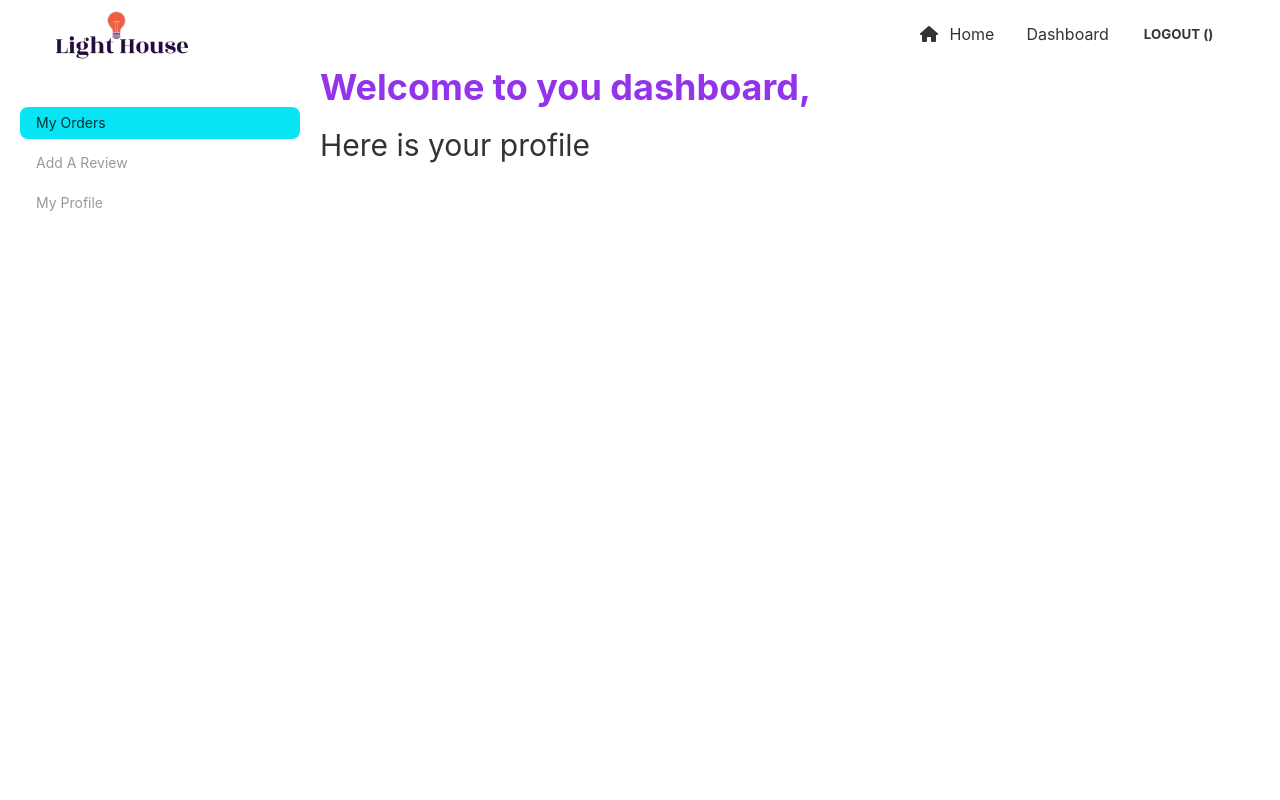
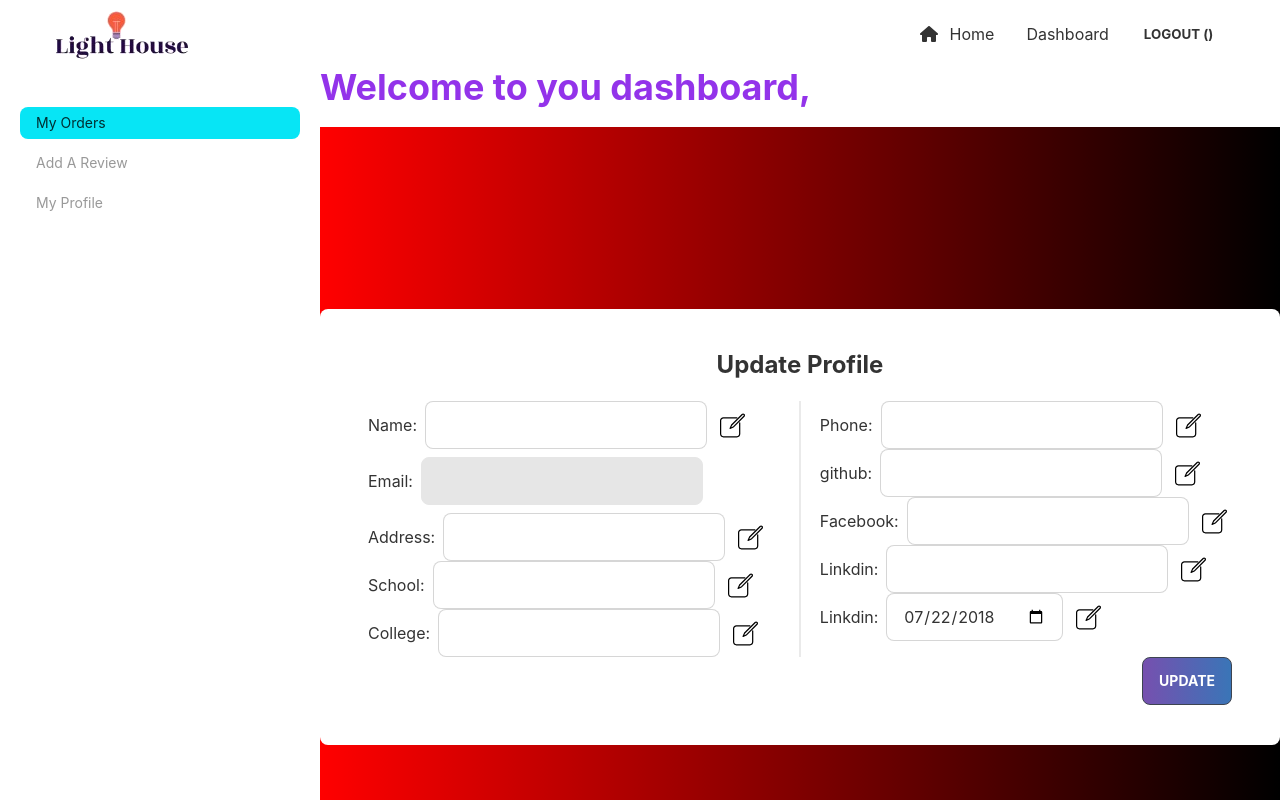
Before and after one commit to utsaho/light-house-client, a React (Create React App) app: page /dashboard/myProfile in a window 1280 px wide. Shown: the top 800 px of the page. Built offline with nearby package versions, Linux system fonts and the light colour scheme; no server answers.

Commit message:
update profile added

```diff
--- a/src/pages/Dashboard/MyProfile.js
+++ b/src/pages/Dashboard/MyProfile.js
@@ -1,9 +1,137 @@
-import React from 'react';
+import React, { useState } from 'react';
+import { useAuthState, useUpdateProfile } from 'react-firebase-hooks/auth';
+import { useForm } from 'react-hook-form';
+import auth from '../../firebase.init';
+import editButton from '../../images/svg/edit.svg';
+import Loading from '../Shared/Loading';
 
 const MyProfile = () => {
+    const { register, handleSubmit, reset, formState: { errors } } = useForm();
+    const [user, loading] = useAuthState(auth);
+    const [updateProfile, updating, error] = useUpdateProfile(auth);
+    const [nameChange, setNameChange] = useState(false);
+    const [facebookChange, setFacebookChange] = useState(false);
+    const [githubChange, setGithubChange] = useState(false);
+    const [linkdinChange, setLinkdinChange] = useState(false);
+    const [schoolChange, setSchoolChange] = useState(false);
+    const [phoneChange, setPhoneChange] = useState(false);
+    const [collegeChange, setCollegeChange] = useState(false);
+    const [locationChange, setLocationChange] = useState(false);
+    const [birthDateChange, setBirthDateChange] = useState(false);
+    const toDay = `${new Date().getFullYear()}-${new Date().getMonth()}-${new Date().getDay()}`;
+
+    // console.log(user);
+
+    if (loading || updating) {
+        return <Loading />
+    }
+
+    const handleUpdate = (data) => {
+
+        console.log(data);
+        console.log(toDay);
+        console.log(user);
+
+    }
+
     return (
-        <div>
-            <h2 className="text-3xl">Here is your profile</h2>
+        <div className='h-full w-full grid place-items-center' style={{ background: 'linear-gradient(to right, red, black)' }}>
+            <form className='rounded-lg bg-white px-12 py-10' onSubmit={handleSubmit(handleUpdate)}>
+                <h2 className="text-2xl text-center font-bold pb-5">Update Profile</h2>
+
+                <div className='w-full lg:flex md:flex-none sm:flex-none'>
+                    {/* //* First section */}
+                    <div className='w-full'>
+                        {/*//* Name */}
+                        <div className="form-control flex flex-row mx-auto items-center">
+                            <span className='mr-2'>Name: </span>
+                            <input type="text" defaultValue={user.displayName} className='input input-bordered' {...register('name', {
+                                required: {
+                                    value: true,
+                                    message: 'Name can\'t be empty',
+                                }
+                            })} disabled={nameChange} contentEditable={!nameChange} />
+                            <button className='btn btn-ghost hover:bg-white mr-3 ml-3 p-0' onClick={() => setNameChange(!nameChange)}><img src={editButton} width='25px' height='25px' alt="" /></button>
+                        </div>
+
+                        {/*//* Email */}
+                        <div className="form-control flex flex-row mx-auto items-center mt-2">
+                            <span className='mr-2'>Email: </span>
+                            <input type="email" defaultValue={user.email} className='input input-bordered' {...register('email')} disabled={true} />
+                            {/* <button className='btn btn-ghost hover:bg-white mr-3 ml-3 p-0' onClick={() => setNameChange(!nameChange)}><img src={editButton} width='25px' height='25px' alt="" /></button> */}
+                        </div>
+
+                        {/*//* Address */}
+                        <div className="form-control flex flex-row mx-auto items-center mt-2">
+                            <span className='mr-2'>Address: </span>
+                            <input type="text" className='input input-bordered' {...register('address')} disabled={locationChange} />
+                            <button className='btn btn-ghost hover:bg-white mr-3 ml-3 p-0' onClick={() => setLocationChange(!locationChange)}><img src={editButton} width='25px' height='25px' alt="" /></button>
+                        </div>
+
+                        {/* //* School */}
+                        <div className="form-control flex flex-row mx-auto items-center">
+                            <span className='mr-2'>School: </span>
+                            <input type="text" className='input input-bordered' {...register('school')} disabled={schoolChange} contentEditable={!schoolChange} />
+                            <button className='btn btn-ghost hover:bg-white mr-3 ml-3 p-0' onClick={() => setSchoolChange(!schoolChange)}><img src={editButton} width='25px' height='25px' alt="" /></button>
+                        </div>
+
+                        {/* //* College */}
+                        <div className="form-control flex flex-row mx-auto items-center">
+                            <span className='mr-2'>College: </span>
+                            <input type="text" className='input input-bordered' {...register('school')} disabled={collegeChange} contentEditable={!collegeChange} />
+                            <button className='btn btn-ghost hover:bg-white mr-3 ml-3 p-0' onClick={() => setCollegeChange(!collegeChange)}><img src={editButton} width='25px' height='25px' alt="" /></button>
+                        </div>
+
+                    </div>
+
+
+                    <div className='w-full divider lg:divider-horizontal md:divider-vertical divider-vertical'></div>
+
+                    {/* //* Second section */}
+                    <div className="w-full">
+                        {/* //* Phone */}
+                        <div className="form-control flex flex-row mx-auto items-center">
+                            <span className='mr-2'>Phone: </span>
+                            <input type="text" className='input input-bordered' {...register('phone')} disabled={phoneChange} contentEditable={!phoneChange} />
+                            <button className='btn btn-ghost hover:bg-white mr-3 ml-3 p-0' onClick={() => setPhoneChange(!phoneChange)}><img src={editButton} width='25px' height='25px' alt="" /></button>
+                        </div>
+
+                        {/* //* Github */}
+                        <div className="form-control flex flex-row mx-auto items-center">
+                            <span className='mr-2'>github: </span>
+                            <input type="text" className='input input-bordered' {...register('github')} disabled={githubChange} contentEditable={!githubChange} />
+                            <button className='btn btn-ghost hover:bg-white mr-3 ml-3 p-0' onClick={() => setGithubChange(!githubChange)}><img src={editButton} width='25px' height='25px' alt="" /></button>
+                        </div>
+
+                        {/* //* facebook */}
+                        <div className="form-control flex flex-row mx-auto items-center">
+                            <span className='mr-2'>Facebook: </span>
+                            <input type="text" className='input input-bordered' {...register('facebook')} disabled={facebookChange} contentEditable={!facebookChange} />
+                            <button className='btn btn-ghost hover:bg-white mr-3 ml-3 p-0' onClick={() => setFacebookChange(!facebookChange)}><img src={editButton} width='25px' height='25px' alt="" /></button>
+                        </div>
+                        {/* //* Linkdin */}
+                        <div className="form-control flex flex-row mx-auto items-center">
+                            <span className='mr-2'>Linkdin: </span>
+                            <input type="text" className='input input-bordered' {...register('linkdin')} disabled={linkdinChange} contentEditable={!linkdinChange} />
+                            <button className='btn btn-ghost hover:bg-white mr-3 ml-3 p-0' onClick={() => setLinkdinChange(!linkdinChange)}><img src={editButton} width='25px' height='25px' alt="" /></button>
+                        </div>
+
+                        <div className="form-control flex flex-row mx-auto items-center">
+                            <span className='mr-2'>Linkdin: </span>
+                            <input type="date" className='input input-bordered' {...register('birthDate')} disabled={birthDateChange} contentEditable={!birthDateChange} value="2018-07-22"
+                                min={toDay} max={``} />
+                            <button className='btn btn-ghost hover:bg-white mr-3 ml-3 p-0' onClick={() => setBirthDateChange(!birthDateChange)}><img src={editButton} width='25px' height='25px' alt="" /></button>
+                        </div>
+                    </div>
+
+
+                </div>
+
+                {/* //* Update button */}
+                <div className='w-full flex justify-end'>
+                    <button className='btn text-white font-bold' style={{ background: 'linear-gradient(to left, rgb(58,117,183), rgb(118,80,175))' }}>Update</button>
+                </div>
+            </form>
         </div>
     );
 };
```
Also changed, not shown: src/images/svg/edit.svg (added).
